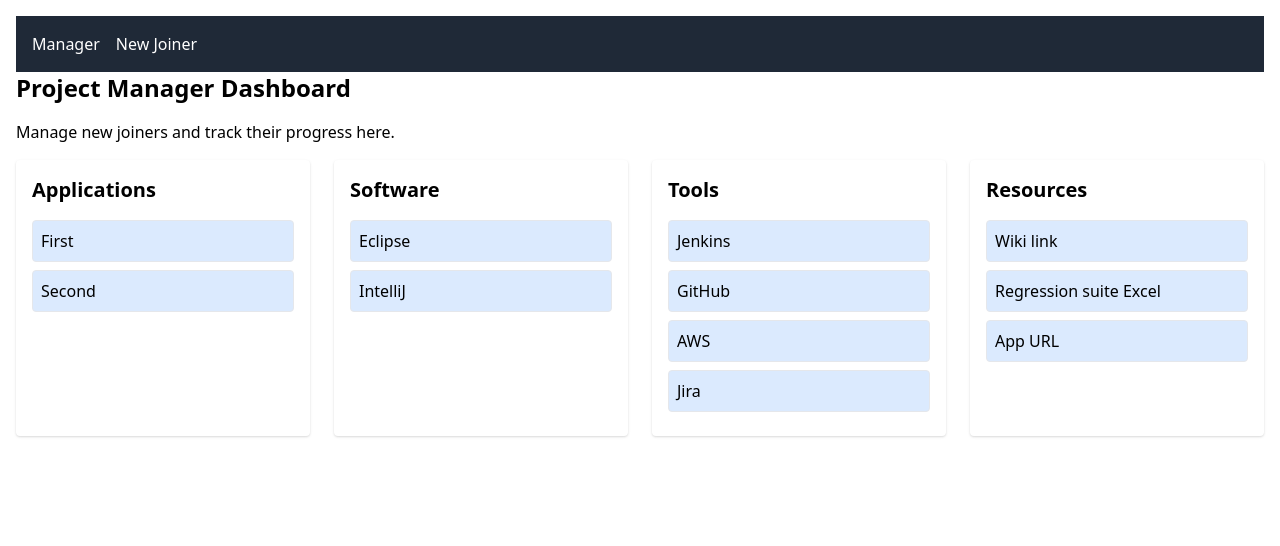
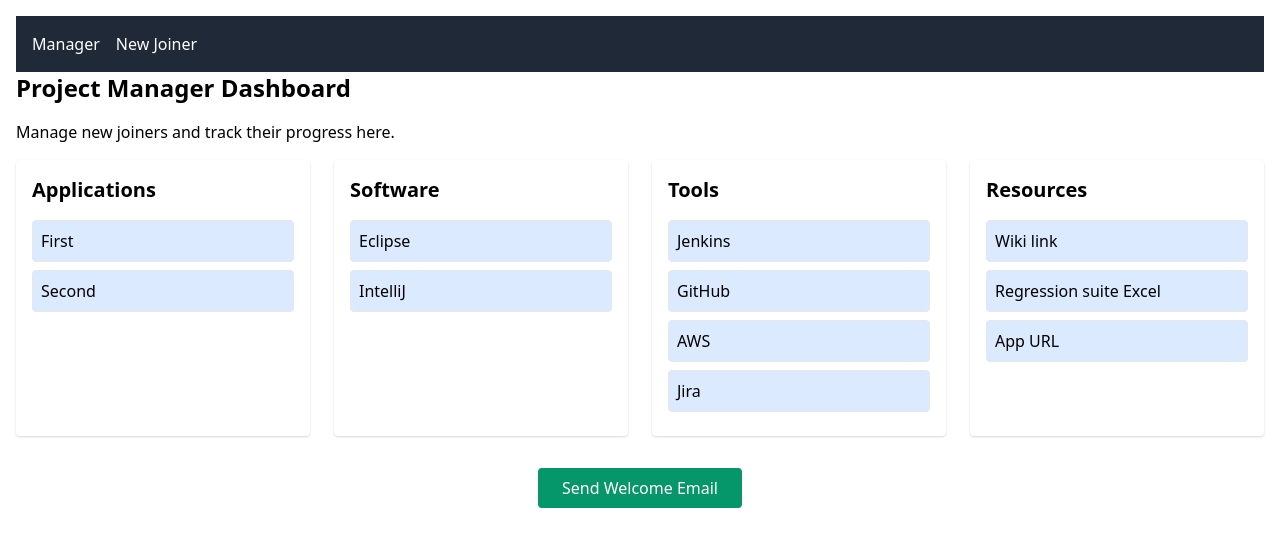
Before and after one commit to pankajkulsange/onboarding_project, a Next.js app in the folder new-joiner-qa-portal/: page /manager in a window 1280 px wide. Shown: the top 546 px of the page. Built offline with nearby package versions, Linux system fonts and the light colour scheme.

Commit message:
send mail button

```diff
--- a/new-joiner-qa-portal/src/pages/manager.tsx
+++ b/new-joiner-qa-portal/src/pages/manager.tsx
@@ -20,8 +20,11 @@ const sectionTitles: { [key: string]: string } = {
   resources: "Resources",
 };
 
+const JOINER_ID = "newJoiner1";
+
 const ManagerPage = () => {
     const [sections, setSections] = useState<SectionData>(initialData);
+    const [emailSent, setEmailSent] = useState(false);
 
     const onDragEnd = (result: DropResult) => {
         const { source, destination } = result;
@@ -48,6 +51,32 @@ const ManagerPage = () => {
             [source.droppableId]: sourceList,
             [destination.droppableId]: destList,
         }));
+    };
+
+    // Save configuration to localStorage
+    const saveConfiguration = () => {
+        localStorage.setItem(
+            `joinerConfig-${JOINER_ID}`,
+            JSON.stringify(sections)
+        );
+    };
+
+    // Simulate sending welcome email
+    const sendWelcomeEmail = () => {
+        saveConfiguration();
+        setEmailSent(true);
+        const message = `
+Welcome to QA, ${JOINER_ID}!
+Your onboarding resources:
+Applications: ${sections.applications.join(", ")}
+Software: ${sections.software.join(", ")}
+Tools: ${sections.tools.join(", ")}
+Resources: ${sections.resources.join(", ")}
+Link: https://your-app-url.com/new-joiner
+        `;
+        // Simulate email send
+        console.log(message);
+        alert("Welcome email sent!\n\nCheck console for details.");
     };
 
     return (
@@ -89,6 +118,15 @@ const ManagerPage = () => {
                     ))}
                 </div>
             </DragDropContext>
+            <div className="mt-8 flex justify-center">
+                <button
+                    onClick={sendWelcomeEmail}
+                    className="bg-green-600 text-white px-6 py-2 rounded hover:bg-green-700"
+                    disabled={emailSent}
+                >
+                    {emailSent ? "Welcome Email Sent" : "Send Welcome Email"}
+                </button>
+            </div>
         </div>
     );
 };
```
